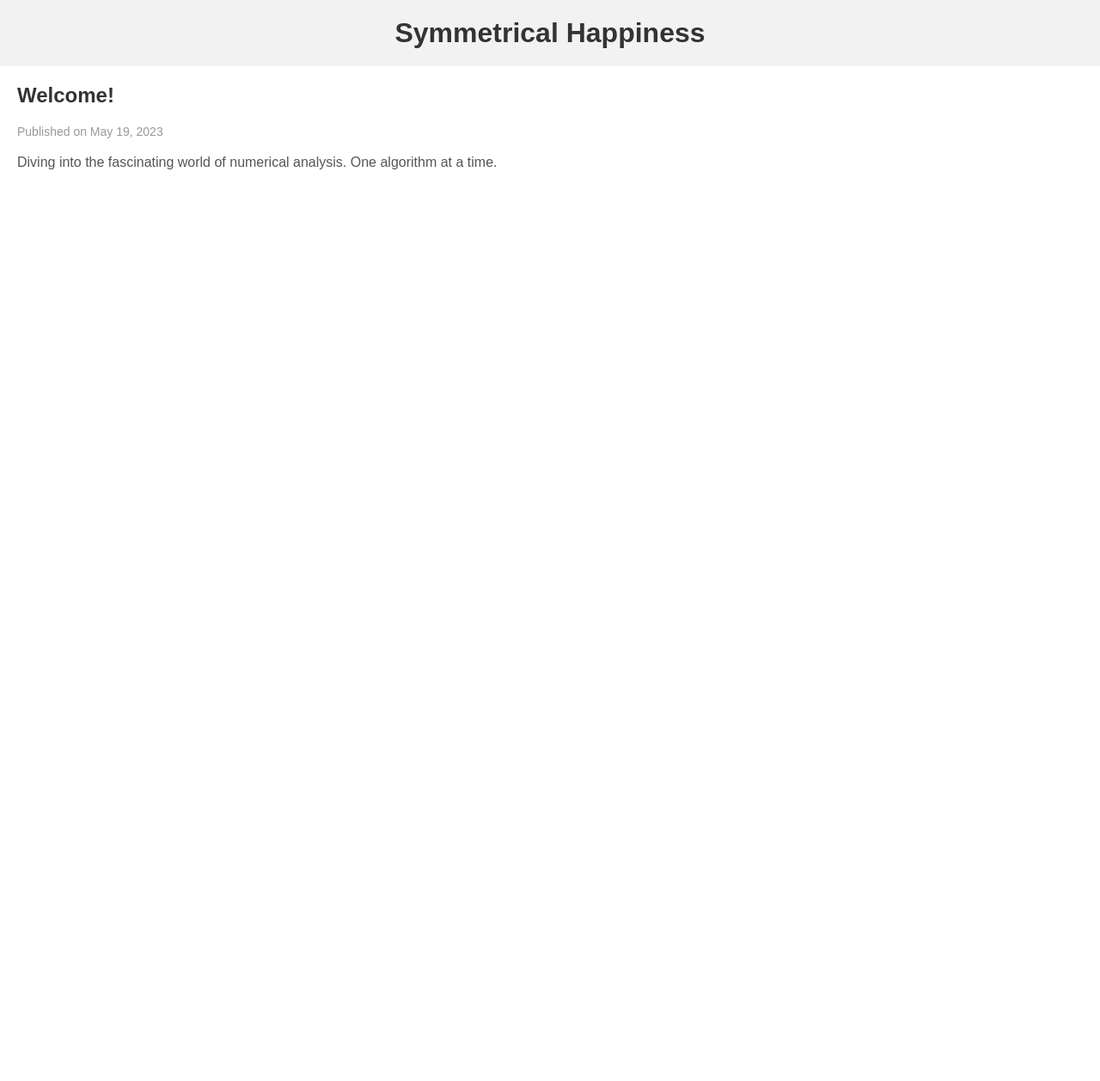
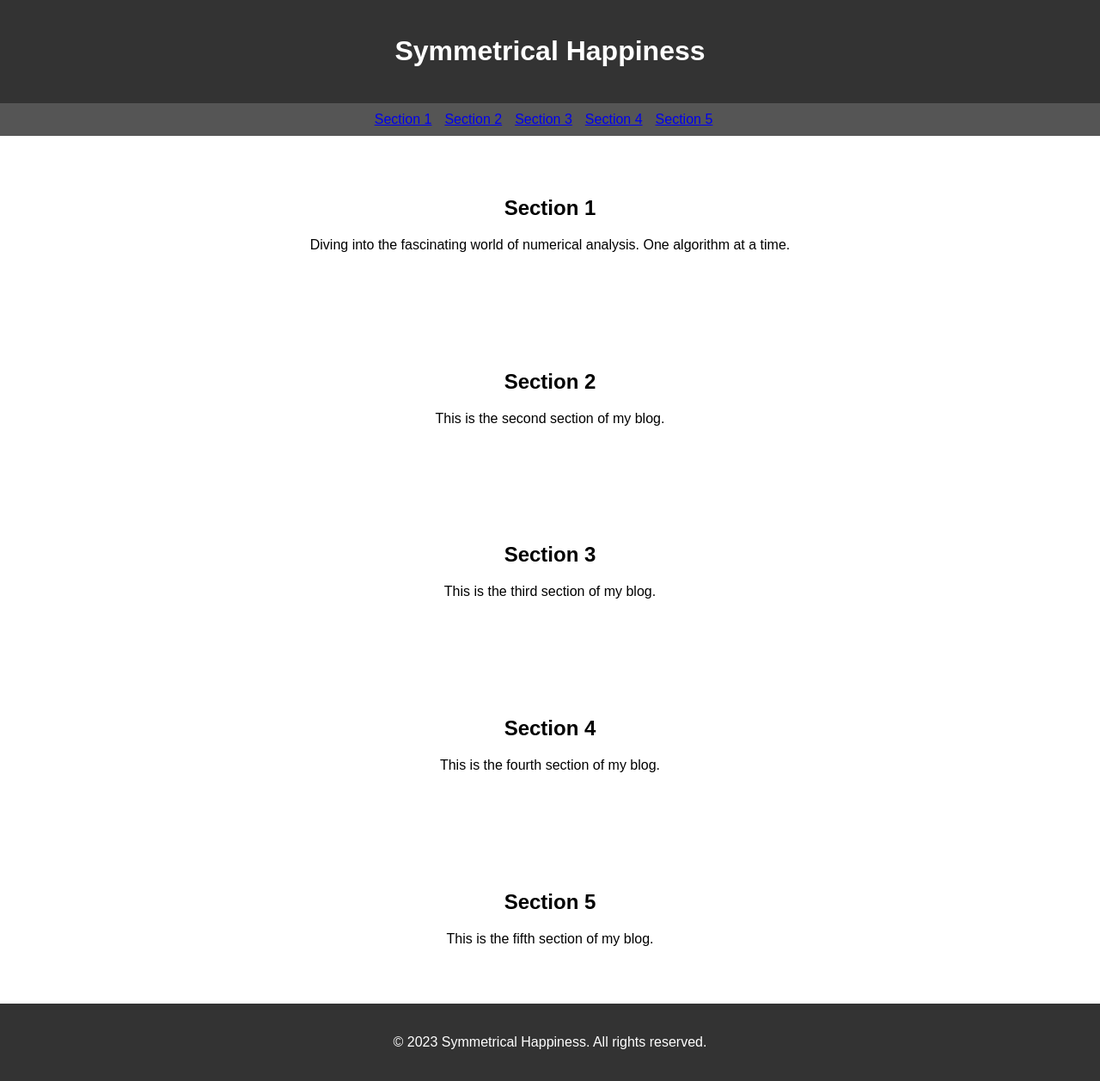
Before and after one commit to asilvatr/symmetrical-octo-happiness, a plain HTML site: page index.html in a window 1280 px wide. Shown: the whole page at 86% size. Before the commit the page ends 800 px from the top, so only its background shows below. Drawn offline with Linux system fonts and the light colour scheme.

Commit message:
Update index.html

```diff
--- a/index.html
+++ b/index.html
@@ -1,39 +1,45 @@
+
 <!DOCTYPE html>
 <html>
 <head>
   <title>Symmetrical Happiness</title>
   <style>
-    /* CSS styles for your blog */
+    /* Add your CSS styles here */
     body {
       font-family: Arial, sans-serif;
       margin: 0;
       padding: 0;
     }
     header {
-      background-color: #f2f2f2;
+      background-color: #333;
+      color: #fff;
       padding: 20px;
       text-align: center;
     }
-    h1 {
-      color: #333333;
+    nav {
+      background-color: #555;
+      color: #fff;
+      padding: 10px;
+    }
+    nav ul {
+      list-style-type: none;
       margin: 0;
+      padding: 0;
+      display: flex;
+      justify-content: center;
     }
-    .blog-post {
-      margin: 20px;
+    nav ul li {
+      margin-right: 15px;
     }
-    .post-title {
-      font-size: 24px;
-      font-weight: bold;
-      color: #333333;
+    section {
+      padding: 50px;
+      text-align: center;
     }
-    .post-date {
-      font-size: 14px;
-      color: #999999;
-    }
-    .post-content {
-      margin-top: 10px;
-      line-height: 1.5;
-      color: #555555;
+    footer {
+      background-color: #333;
+      color: #fff;
+      padding: 20px;
+      text-align: center;
     }
   </style>
 </head>
@@ -42,16 +48,43 @@
     <h1>Symmetrical Happiness</h1>
   </header>
 
-  <div class="blog-post">
-    <h2 class="post-title">Welcome!</h2>
-    <p class="post-date">Published on May 19, 2023</p>
-    <div class="post-content">
-      <!-- Content of the blog post goes here -->
-      <p>Diving into the fascinating world of numerical analysis. One algorithm at a time.</p>
-    </div>
-  </div>
+  <nav>
+    <ul>
+      <li><a href="#section1">Section 1</a></li>
+      <li><a href="#section2">Section 2</a></li>
+      <li><a href="#section3">Section 3</a></li>
+      <li><a href="#section4">Section 4</a></li>
+      <li><a href="#section5">Section 5</a></li>
+    </ul>
+  </nav>
 
-  <!-- Add more blog posts as needed -->
+  <section id="section1">
+    <h2>Section 1</h2>
+    <p>Diving into the fascinating world of numerical analysis. One algorithm at a time.</p>
+  </section>
 
+  <section id="section2">
+    <h2>Section 2</h2>
+    <p>This is the second section of my blog.</p>
+  </section>
+
+  <section id="section3">
+    <h2>Section 3</h2>
+    <p>This is the third section of my blog.</p>
+  </section>
+
+  <section id="section4">
+    <h2>Section 4</h2>
+    <p>This is the fourth section of my blog.</p>
+  </section>
+
+  <section id="section5">
+    <h2>Section 5</h2>
+    <p>This is the fifth section of my blog.</p>
+  </section>
+
+  <footer>
+    <p>&copy; 2023 Symmetrical Happiness. All rights reserved.</p>
+  </footer>
 </body>
 </html>
```
